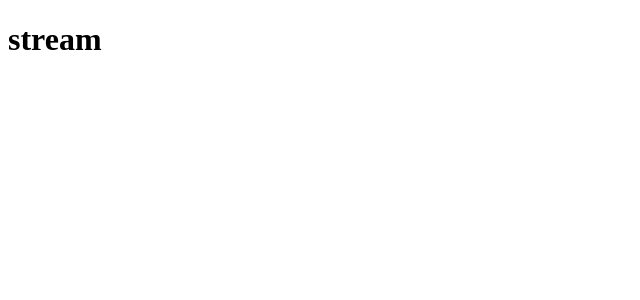
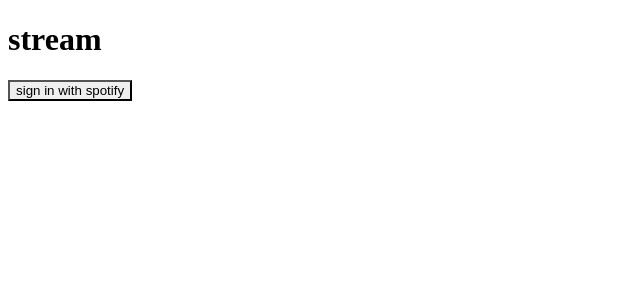
Before and after one commit to newt239/metron, a Next.js app: page / in a window 1280 px wide. Shown: the top 300 px of the page, without its empty margins (0-640 px from the left). Built offline with nearby package versions, Linux system fonts and the light colour scheme.

Commit message:
add: sign in with spotify

```diff
--- /dev/null
+++ b/src/components/block/LoginButton.tsx
@@ -0,0 +1,47 @@
+import { Button } from "@chakra-ui/react";
+import Head from "next/head";
+
+import type { NextPage } from "next";
+const LoginButton: NextPage = () => {
+  const login = () => {
+    const url = `https://accounts.spotify.com/authorize?client_id=${
+      process.env.NEXT_PUBLIC_API_SPOTIFY_CLIENT_ID
+    }&redirect_uri=${encodeURIComponent(
+      process.env.NEXT_PUBLIC_API_SPOTIFY_REDIRECT_URI || ""
+    )}&scope=${encodeURIComponent(
+      process.env.NEXT_PUBLIC_API_SPOTIFY_SCOPES || ""
+    )}&response_type=token&state=xxxxxxxxxxxxxxxx&show_dialog=true`;
+    const popup = window.open(
+      url,
+      "Login with Spotify",
+      "width=600,height=800"
+    );
+    const checkAuth = window.setInterval(() => {
+      if (popup) {
+        try {
+          if (!popup || popup.closed !== false) {
+            popup.close();
+            clearInterval(checkAuth);
+          }
+          if (popup.location.href) {
+            console.log(popup.location.href);
+            popup.close();
+            clearInterval(checkAuth);
+          }
+        } catch (error) {
+          /*
+           * Ignore DOMException: Blocked a frame with origin from accessing a
+           * cross-origin frame.
+           */
+        }
+      }
+    }, 500);
+  };
+  return (
+    <Button onClick={login} colorScheme="green">
+      sign in with spotify
+    </Button>
+  );
+};
+
+export default LoginButton;
--- a/src/pages/index.tsx
+++ b/src/pages/index.tsx
@@ -1,7 +1,8 @@
 import Head from "next/head";
-import Image from "next/image";
 
 import type { NextPage } from "next";
+
+import LoginButton from "@/components/block/LoginButton";
 
 const Home: NextPage = () => {
   return (
@@ -12,6 +13,7 @@
         <link rel="icon" href="/favicon.ico" />
       </Head>
       <h1>stream</h1>
+      <LoginButton />
     </div>
   );
 };
```
Also changed, not shown: 1 other file (tests, documents, lock files or other folders).
